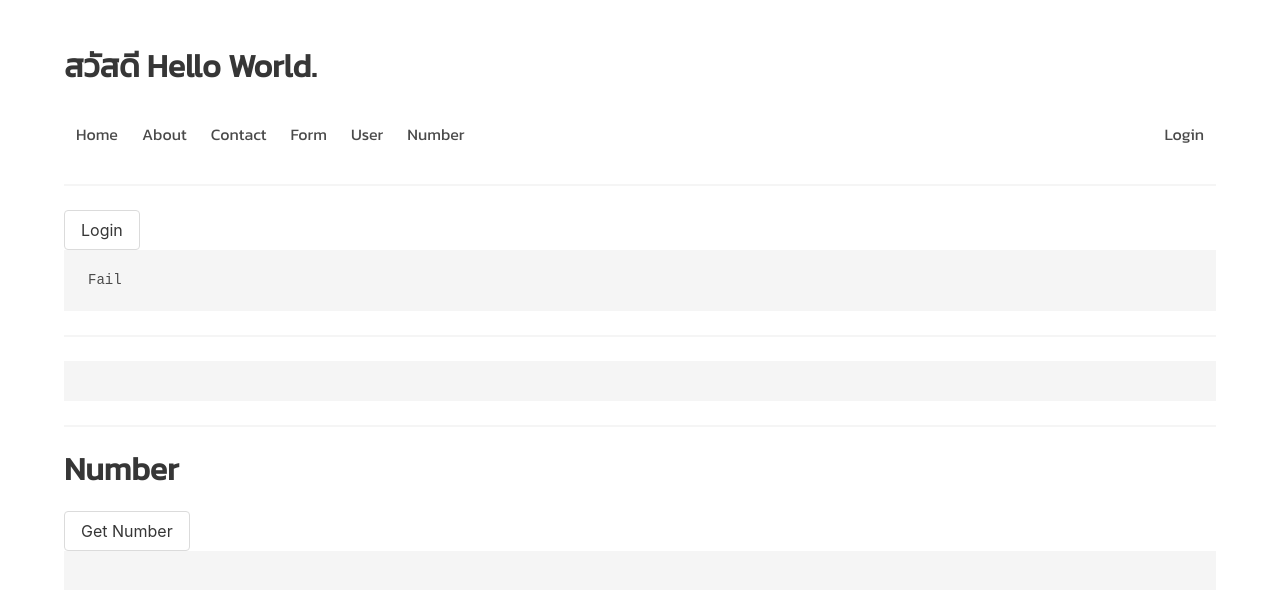
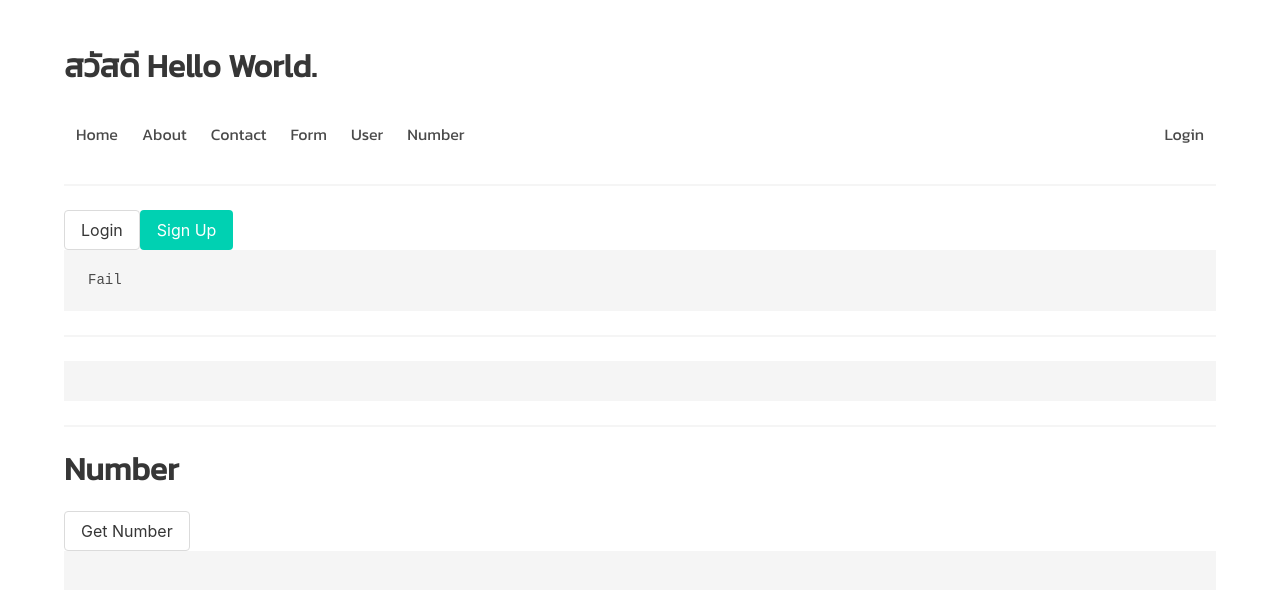
Before and after one commit to TarTangtrakul/workshop, a React (Create React App) app: page /numbers in a window 1280 px wide. Shown: the top 590 px of the page. Built offline with nearby package versions, Linux system fonts and the light colour scheme.

Commit message:
update day3

```diff
--- a/package.json
+++ b/package.json
@@ -5,6 +5,7 @@
   "dependencies": {
     "axios": "^0.19.0",
     "bulma": "^0.7.5",
+    "qrcode": "^1.4.1",
     "react": "^16.9.0",
     "react-dom": "^16.9.0",
     "react-helmet": "^5.2.1",
--- a/src/pages/Number.jsx
+++ b/src/pages/Number.jsx
@@ -1,5 +1,6 @@
 import React, { useState } from 'react'
 import Axios from 'axios'
+import Qrcode from 'qrcode'
 
 const url = 'http://localhost:3001'
 const number = 0
@@ -7,13 +8,12 @@ const number = 0
 export default function Number() {
 
     const [ token,setToken ] = useState('')
-    const [ username,setUsername ] = useState('')
+    const [ dataUrl,setdataUrl ] = useState('')
     const [ data,setData ] = useState('')
 
     async function handleLogin(e) {
         const res = await Axios.post(url+'/login', { username: 'admin'})
         setToken(res.data.token)
-        // alert(`User `+username)
     }
 
     async function handleClick() {
@@ -25,14 +25,25 @@ export default function Number() {
         console.log(res.data)
         setData(res.data)
     }
+
+    async function handleRegister() {
+        const res = await Axios.post(url+'/register')
+        console.log(res.data)
+        Qrcode.toDataURL(res.data.url, (err,dataUrl) => {
+            setdataUrl(dataUrl)
+        })
+    }
+
     return <div>
         <button className="button" onClick={handleLogin}>Login</button>
-        {/* <form onSubmit={handleLogin}>
-            <input className="input" name="username" defaultValue={username} type="text"/>
-            <button className="button is-primary" type="submit">Sign Up</button>
-        </form> */}
+
+        <button className="button is-primary" onClick={handleRegister} type="submit">Sign Up</button>
 
         <pre>{ token ? "Pass":"Fail"}</pre>
+        {
+            dataUrl && <img src={dataUrl} alt="qrcode"/>
+        }
+
         <hr/>
         <pre>{ token }</pre>
         <hr/>
```
Also changed, not shown: 1 other file (tests, documents, lock files or other folders).
